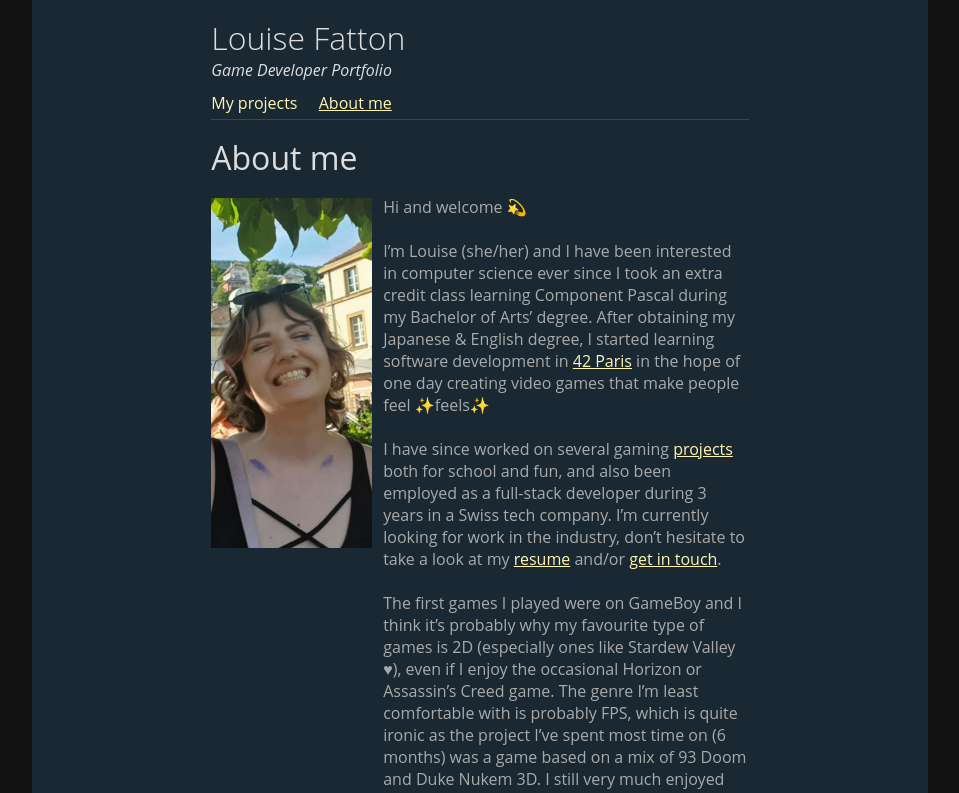
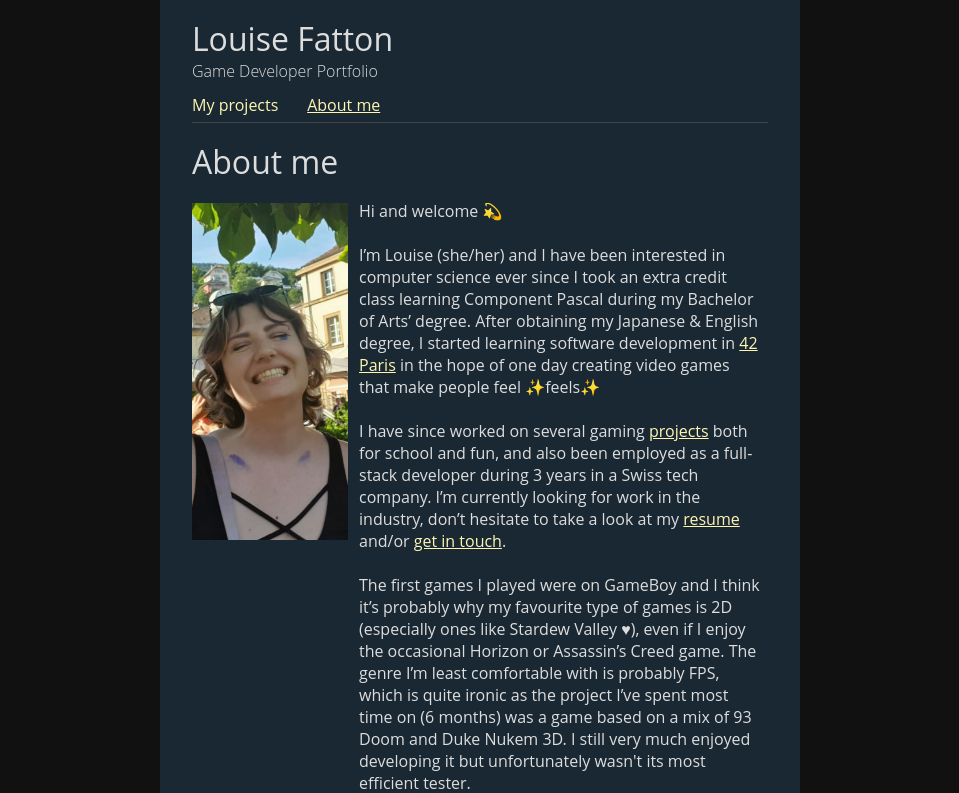
Before and after one commit to lfatton/portfolio, a Vue app: page /AboutMe in a window 1280 px wide. Shown: the top 793 px of the page, without its empty margins (160-1119 px from the left). Built offline with nearby package versions, Linux system fonts and the light colour scheme.

Commit message:
modified a tad the style

```diff
--- a/src/App.vue
+++ b/src/App.vue
@@ -18,9 +18,9 @@ import PageFooter from "@/components/PageFooter";
   font-family: "Open Sans", sans-serif;
   -webkit-font-smoothing: antialiased;
   -moz-osx-font-smoothing: grayscale;
-  color: @primary-text-color;
+  color: @text-color;
   background-color: @primary-background-color;
-  width: 70%;
+  width: 50%;
   margin: 0 auto;
   min-height: 100vh;
   display: flex;
@@ -32,7 +32,7 @@ import PageFooter from "@/components/PageFooter";
   }
 
   > main, footer, header {
-    width: 60%;
+    width: 90%;
     margin: 0 auto;
   }
 }
--- a/src/assets/theme/colors.less
+++ b/src/assets/theme/colors.less
@@ -1,7 +1,6 @@
 @primary-background-color: #192833;
 @secondary-background-color: #111111;
-@primary-text-color: #AAAAAA;
-@secondary-text-color: #DDDDDD;
+@text-color: #DDDDDD;
 @link-color: #FEF6B2;
 @primary-border-color: #333333;
 @secondary-border-color: #444444;
--- a/src/assets/theme/theme.less
+++ b/src/assets/theme/theme.less
@@ -9,8 +9,12 @@ body {
   background-color: @secondary-background-color;
 
   h1 {
-    color: @secondary-text-color;
+    color: @text-color;
     padding: 3% 0;
+    font-weight: 400;
+  }
+
+  h2 {
     font-weight: 400;
   }
 
--- a/src/components/MyProjects.vue
+++ b/src/components/MyProjects.vue
@@ -34,12 +34,10 @@ const projects = projectsData
 
   .languages-used {
     font-size: 13px;
-    color: @secondary-text-color;
+    color: @text-color;
     display: block;
     padding-top: 0.5%;
   }
-
-
 
   &:first-of-type {
     padding-top: 0;
--- a/src/components/PageHeader.vue
+++ b/src/components/PageHeader.vue
@@ -26,13 +26,14 @@ header {
     h1 {
       text-align: left;
       padding-bottom: 0;
-      font-weight: 200;
+      font-weight: 400;
+      line-height: normal;
     }
 
     .subtitle {
-      color: @secondary-text-color;
-      font-style: italic;
+      color: @text-color;
       font-size: 16px;
+      font-weight: 300;
     }
   }
 }
--- a/src/components/ProjectContentLoader.vue
+++ b/src/components/ProjectContentLoader.vue
@@ -6,10 +6,10 @@
         {{detail.text}}
       </li>
     </div>
-    <div class="image-container">
+    <div class="image-container space-bottom">
       <img :src="getImgSrc(project.images[0])" :alt="project.name"/>
     </div>
-    <div class="description" v-html="project.description"/>
+    <div class="description space-bottom" v-html="project.description"/>
     <div class="image-container">
       <img :src="getImgSrc(project.images[1])" :alt="project.name"/>
     </div>
@@ -78,6 +78,10 @@ function getImgSrc(image) {
     max-width: 100%;
   }
 
+  .details, .space-bottom {
+    padding-bottom: 3%;
+  }
+
   .video-wrapper {
     position: relative;
     padding-bottom: 56.25%;
--- a/src/views/AboutMe.vue
+++ b/src/views/AboutMe.vue
@@ -57,7 +57,7 @@
   flex-wrap: wrap;
 
   .pic-container {
-    width: 30%;
+    width: 27%;
     padding-right: 1%;
     padding-top: 0.5%;
 
@@ -67,7 +67,7 @@
   }
 
   .text-container {
-    width: 68%;
+    width: 70%;
     padding-left: 1%;
   }
 }
```
Also changed, not shown: 3 other files (tests, documents, lock files or other folders).
